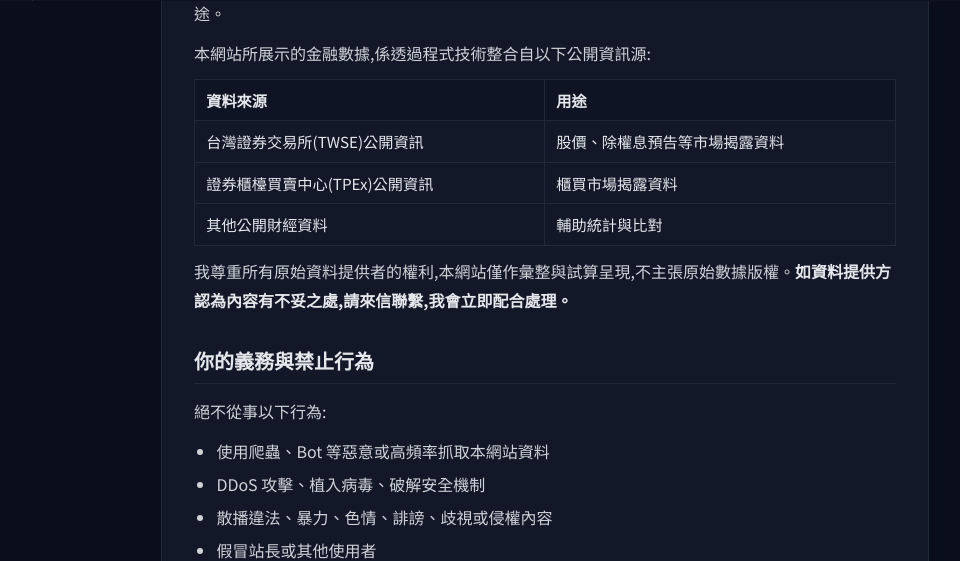
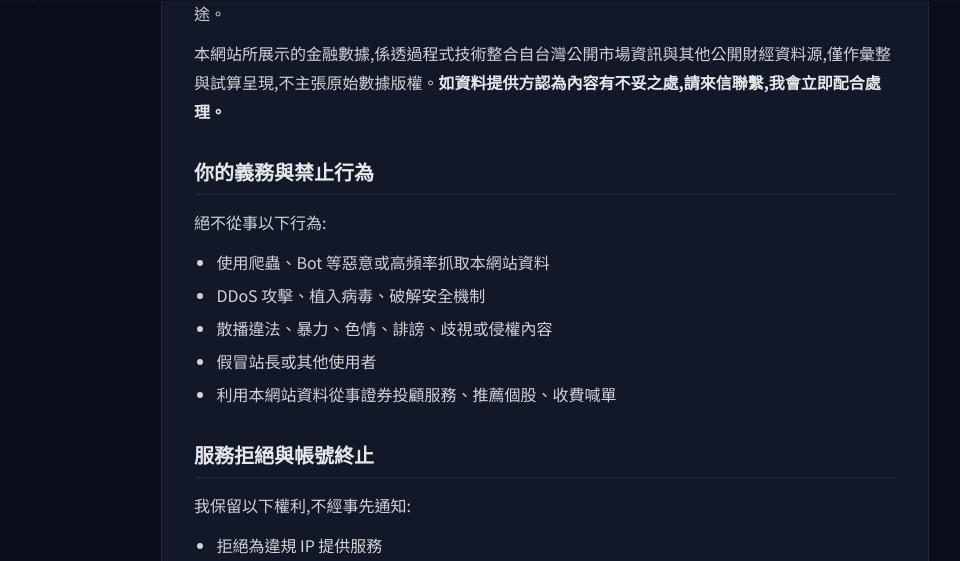
Before and after one commit to swer77731/etf-dashboard, a FastAPI app: page /terms in a window 1280 px wide. Shown: the part 799-1360 px from the top of the page, without its empty margins (223-1183 px from the left). Run offline with FastAPI, Linux system fonts and the light colour scheme; some libraries are stand-ins or nearby versions.

Commit message:
docs(legal): terms 資料來源段落不指名任何具體機構
按 user 指示:第三方來源全部不具名,連 TWSE / TPEx / 證交所 / 櫃買中心
都不寫,改成單段純文字「台灣公開市場資訊與其他公開財經資料源」。

Co-Authored-By: Claude Opus 4.7 (1M context) <noreply@anthropic.com>

```diff
--- a/templates/legal/terms.html
+++ b/templates/legal/terms.html
@@ -93,20 +93,7 @@
 
     <p>本網站的版面設計、程式碼、自創圖表及文案,智慧財產權均屬站長所有,未經授權請勿重製或商業用途。</p>
 
-    <p>本網站所展示的金融數據,係透過程式技術整合自以下公開資訊源:</p>
-
-    <table>
-      <thead>
-        <tr><th>資料來源</th><th>用途</th></tr>
-      </thead>
-      <tbody>
-        <tr><td>台灣證券交易所(TWSE)公開資訊</td><td>股價、除權息預告等市場揭露資料</td></tr>
-        <tr><td>證券櫃檯買賣中心(TPEx)公開資訊</td><td>櫃買市場揭露資料</td></tr>
-        <tr><td>其他公開財經資料</td><td>輔助統計與比對</td></tr>
-      </tbody>
-    </table>
-
-    <p>我尊重所有原始資料提供者的權利,本網站僅作彙整與試算呈現,不主張原始數據版權。<strong>如資料提供方認為內容有不妥之處,請來信聯繫,我會立即配合處理。</strong></p>
+    <p>本網站所展示的金融數據,係透過程式技術整合自台灣公開市場資訊與其他公開財經資料源,僅作彙整與試算呈現,不主張原始數據版權。<strong>如資料提供方認為內容有不妥之處,請來信聯繫,我會立即配合處理。</strong></p>
 
     <h2>你的義務與禁止行為</h2>
     <p>絕不從事以下行為:</p>
```
